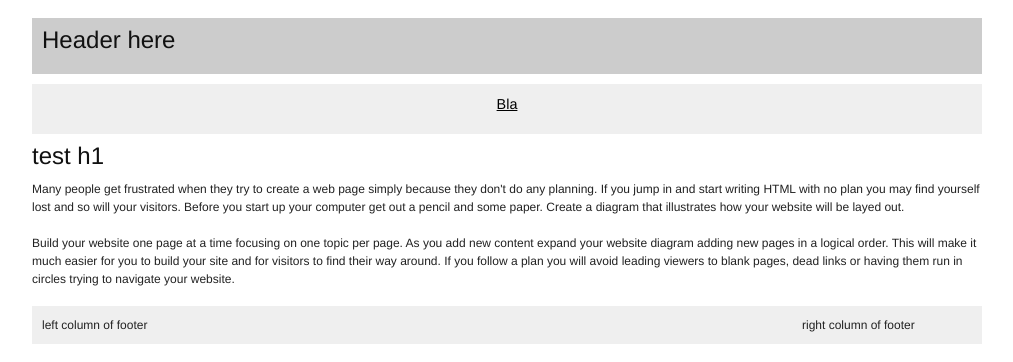
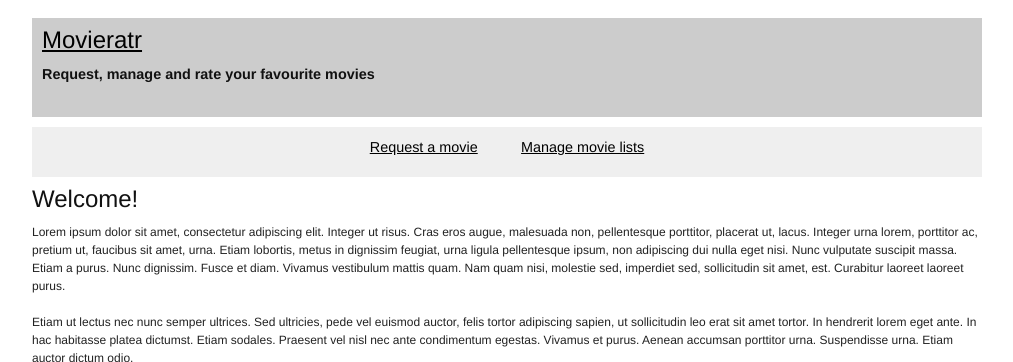
Before and after one commit to ghoseb/movieratr, a Python web app: template templates/base.html in a window 1280 px wide. Shown: the top 362 px of the page, without its empty margins (133-1146 px from the left). Run offline with Jinja, Linux system fonts and the light colour scheme; the template is opened without the code that fills it, so the values that code supplies are empty.

Commit message:
Added a simple base template & index page

```diff
--- a/app.yaml
+++ b/app.yaml
@@ -4,5 +4,8 @@ runtime: python
 api_version: 1
 
 handlers:
+- url: /static
+  static_dir: static
+
 - url: .*
   script: main.py
--- a/templates/base.html
+++ b/templates/base.html
@@ -1,7 +1,7 @@
 <!DOCTYPE html PUBLIC "-//W3C//DTD XHTML 1.0 Strict//EN" "http://www.w3.org/TR/xhtml1/DTD/xhtml1-strict.dtd">
 <html xmlns="http://www.w3.org/1999/xhtml" xml:lang="en" lang="en">
   <head profile="http://gmpg.org/xfn/11">
-    <title>{% block title %}Some title{% endblock title %}</title>
+    <title>{% block title %}Movieratr | Request, manage and rate your favourite movies{% endblock title %}</title>
     <!-- Source File -->
     <link rel="stylesheet" href="/static/css/blueprint/screen.css" type="text/css" media="screen,projection"/>
 	<link rel="stylesheet" href="/static/css/blueprint/print.css" type="text/css" media="print" />
@@ -25,7 +25,8 @@
 	  <!-- START: header -->
 	  <div id="header">
         {% block header %}
-		<h1>Header here</h1>
+		<h1><a href="http://movieratr.appspot.com/">Movieratr</a></h1>
+        <h5>Request, manage and rate your favourite movies</h5>
         {% endblock header %}
 	  </div><!-- END: header -->
 
@@ -33,7 +34,8 @@
 	  <div id="main-navigation">
         {% block navbar %}
 		<ul>
-		  <li><a href="#">Bla</a></li>
+		  <li><a href="/request/">Request a movie</a></li>
+		  <li><a href="/manage/">Manage movie lists</a></li>
 		</ul>
         {% endblock navbar %}
 	  </div><!-- END: main-navigation -->
@@ -41,21 +43,25 @@
 	  <!-- START: content -->
 	  <div id="content">
         {% block content %}
-		<h1>test h1</h1>
-		<p>Many people get frustrated when they try to create a web
-		  page simply because they don't do any planning. If you jump
-		  in and start writing HTML with no plan you may find yourself
-		  lost and so will your visitors. Before you start up your
-		  computer get out a pencil and some paper. Create a diagram
-		  that illustrates how your website will be layed out.</p>
+		<h1>Welcome!</h1>
+        <p>Lorem ipsum dolor sit amet, consectetur adipiscing
+          elit. Integer ut risus. Cras eros augue, malesuada non,
+          pellentesque porttitor, placerat ut, lacus. Integer urna
+          lorem, porttitor ac, pretium ut, faucibus sit amet,
+          urna. Etiam lobortis, metus in dignissim feugiat, urna ligula
+          pellentesque ipsum, non adipiscing dui nulla eget nisi. Nunc
+          vulputate suscipit massa. Etiam a purus. Nunc dignissim. Fusce
+          et diam. Vivamus vestibulum mattis quam. Nam quam nisi,
+          molestie sed, imperdiet sed, sollicitudin sit amet,
+          est. Curabitur laoreet laoreet purus.</p>
 
-		<p>Build your website one page at a time focusing on one
-		  topic per page. As you add new content expand your website
-		  diagram adding new pages in a logical order. This will make
-		  it much easier for you to build your site and for visitors
-		  to find their way around. If you follow a plan you will
-		  avoid leading viewers to blank pages, dead links or having
-		  them run in circles trying to navigate your website. </p>
+        <p>Etiam ut lectus nec nunc semper ultrices. Sed ultricies, pede vel
+          euismod auctor, felis tortor adipiscing sapien, ut
+          sollicitudin leo erat sit amet tortor. In hendrerit lorem
+          eget ante. In hac habitasse platea dictumst. Etiam
+          sodales. Praesent vel nisl nec ante condimentum
+          egestas. Vivamus et purus. Aenean accumsan porttitor
+          urna. Suspendisse urna. Etiam auctor dictum odio.</p>
         {% endblock content %}
 	  </div><!-- END: content -->
 
@@ -63,10 +69,13 @@
 	  <div id="footer">
         {% block footer %}
 		<div class="span-19">
-		  <div class="footer-content">left column of footer</div>
+		  <div class="footer-content">
+            Copyright &copy; 2009 <a href="http://ghoseb.github.com">Baishampayan Ghose</a> and <a href="oCricket.com">oCricket.com</a><br />
+            This site is probably useful to the employees of <a href="oCricket.com">oCricket.com</a> only &#9785; <!-- sad face -->
+          </div>
 		</div>
-		<div class="span-5 last">
-		  <div class="footer-content">right column of footer</div>
+		<div class="span-4 last">
+		  <div class="footer-content"><img src="http://code.google.com/appengine/images/appengine-silver-120x30.gif" alt="Powered by Google App Engine" /></div>
 		</div>
         {% endblock footer %}
 	  </div><!-- END: footer -->
--- /dev/null
+++ b/templates/index.html
@@ -0,0 +1 @@
+{% extends 'base.html' %}
```
Also changed, not shown: main.py (+10 -20 lines), index.yaml (line endings or trailing spaces).
